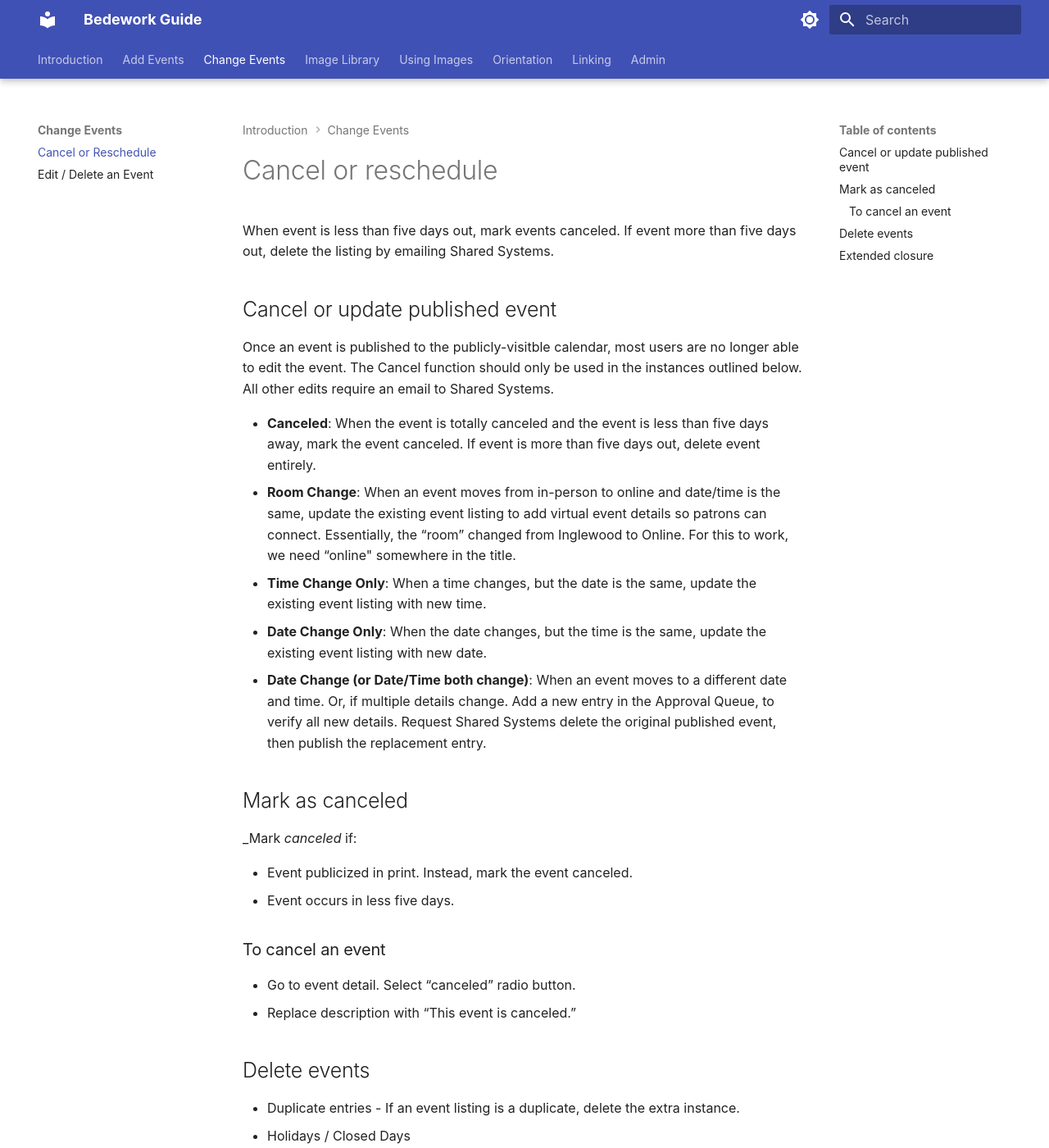
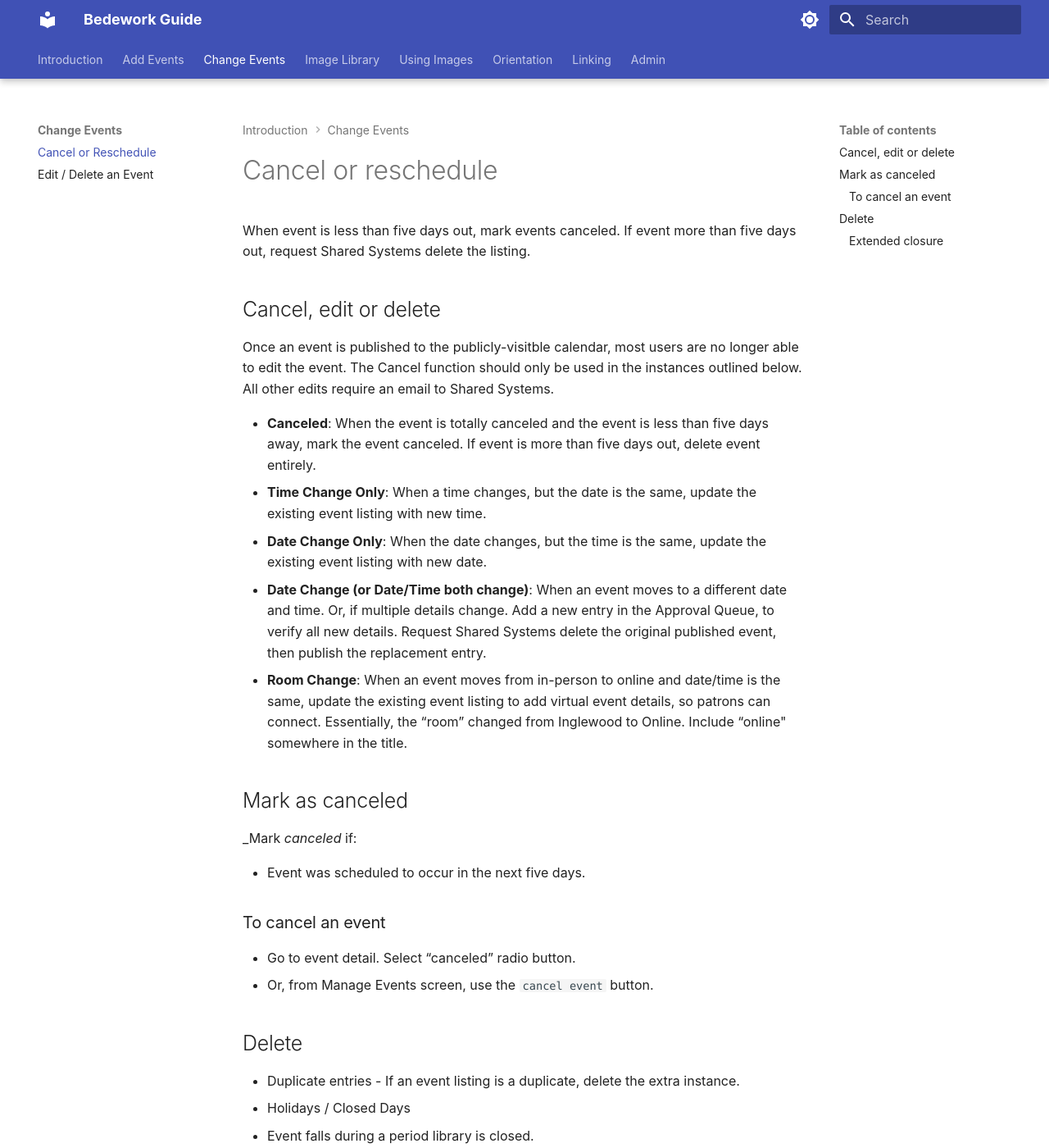
Before and after one commit to Nashville-Public-Library/bedework-docs, an MkDocs documentation site: the page built from docs/change-events/cancel.md, in a window 1280 px wide and 1400 px high. Shown: the whole window at 82% size. Built offline with MkDocs 1.6.1 and Material for MkDocs 9.7.7, drawn with Linux system fonts in a browser that asks for light colours; some of the changed text lies outside the part shown.

Commit message:
clarifying language

```diff
--- a/docs/change-events/cancel.md
+++ b/docs/change-events/cancel.md
@@ -5,40 +5,39 @@ sidebar_position: 1
 
 # Cancel or reschedule
 
-When event is less than five days out, mark events canceled. If event more than five days out, delete the listing by emailing Shared Systems.
+When event is less than five days out, mark events canceled. If event more than five days out, request Shared Systems delete the listing.
 
-## Cancel or update published event
+## Cancel, edit or delete
 
 Once an event is published to the publicly-visitble calendar, most users are no longer able to edit the event. The Cancel function should only be used in the instances outlined below. All other edits require an email to Shared Systems.
 
 - **Canceled**: When the event is totally canceled and the event is less than five days away, mark the event canceled. If event is more than five days out, delete event entirely.
-- **Room Change**: When an event moves from in-person to online and date/time is the same, update the existing event listing to add virtual event details so patrons can connect. Essentially, the “room” changed from Inglewood to Online. For this to work, we need “online" somewhere in the title.
 - **Time Change Only**: When a time changes, but the date is the same, update the existing event listing with new time.
 - **Date Change Only**: When the date changes, but the time is the same, update the existing event listing with new date.
 - **Date Change (or Date/Time both change)**: When an event moves to a different date and time. Or, if multiple details change. Add a new entry in the Approval Queue, to verify all new details. Request Shared Systems delete the original published event, then publish the replacement entry.
+- **Room Change**: When an event moves from in-person to online and date/time is the same, update the existing event listing to add virtual event details, so patrons can connect. Essentially, the “room” changed from Inglewood to Online. Include “online" somewhere in the title.
 
 ## Mark as canceled
 
 _Mark _canceled_ if:
 
-- Event publicized in print. Instead, mark the event canceled.
-- Event occurs in less five days.
+- Event was scheduled to occur in the next five days.
 
 ### To cancel an event
 
 - Go to event detail. Select “canceled” radio button.
-- Replace description with “This event is canceled.”
+- Or, from Manage Events screen, use the `cancel event` button.
 
-## Delete events
+## Delete
 
 - Duplicate entries - If an event listing is a duplicate, delete the extra instance.
 - Holidays / Closed Days
   - Event falls during a period library is closed.
   - Approvers should delete all event listings that fall on holidays / closed days before approving.
 
-## Extended closure
+### Extended closure
 
 During the period when we are _not_ offering any in-person events, for a period longer than two weeks.
 
- - Delete in-person events from Bedework for the affected period. Do not mark these as canceled.
+ - Delete in-person events from Bedework for the affected period.
  - Add any replacement events at other sites as new events.
```
